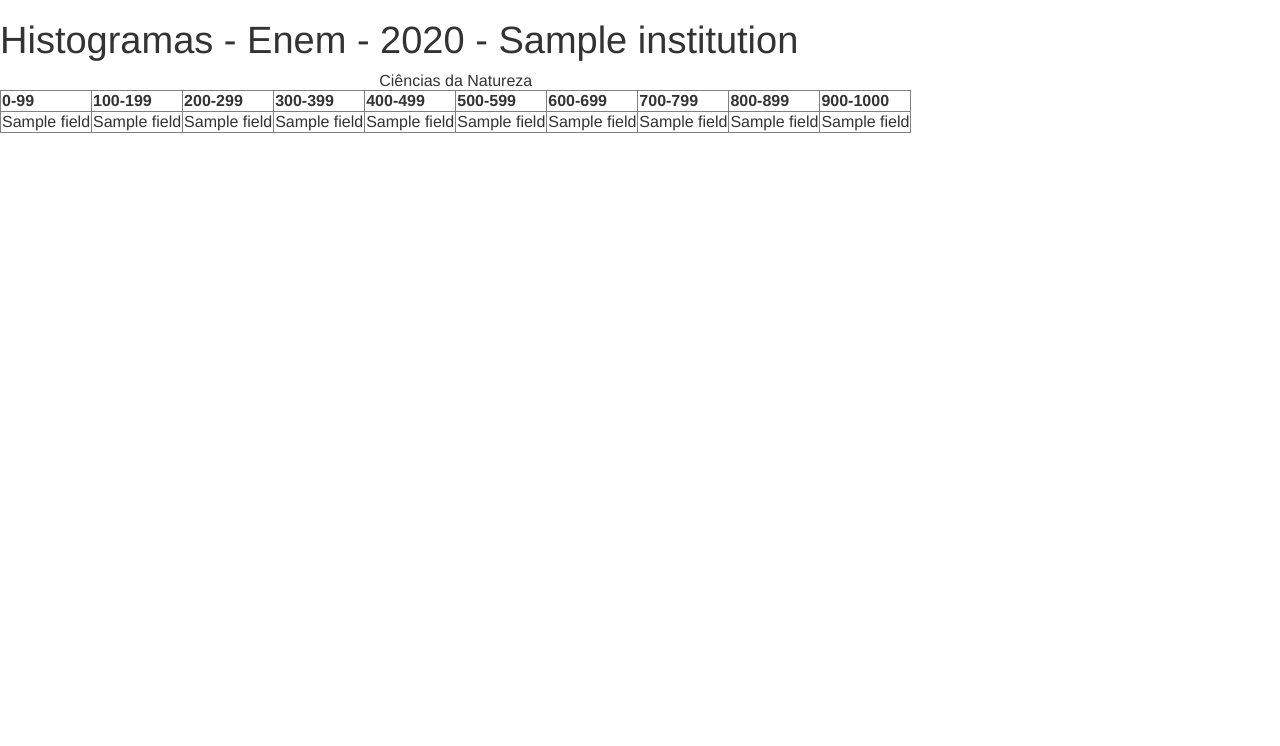
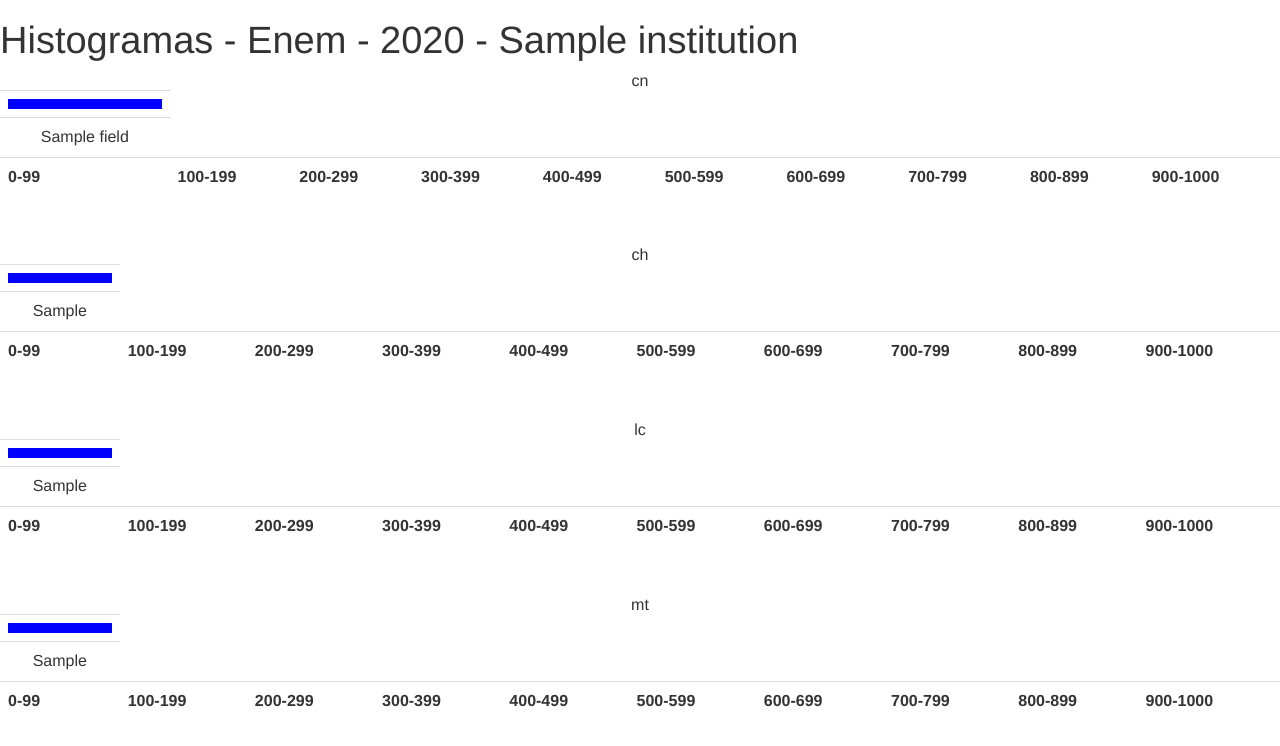
Before and after one commit to lpelos/inep-microdata, a Flask app: template templates/histograms/show.jinja2 in a window 1280 px wide. Shown: the top 746 px of the page. Run offline with Flask 2, Linux system fonts and the light colour scheme; the template is opened without the code that fills it: most values are stand-ins (such as "Sample title", 1, 10 or a date in 2020); parts of the project's set-up code (start-up, migrations or seed data) failed here and were passed over.

Commit message:
rascunho: mostrando "gráficos" das instituições por campo

```diff
--- a/templates/histograms/show.jinja2
+++ b/templates/histograms/show.jinja2
@@ -8,9 +8,25 @@
 
 <h1>Histogramas - Enem - {{ score_sheet.year }} - {{ institution.name }}</h1>
 
-<table border="1">
-  <caption>Ciências da Natureza</caption>
-  <thead>
+<style type="text/css">
+  .table { margin-bottom: 50px; }
+  .table td { vertical-align: bottom !important; text-align: center }
+  .bar { background-color: blue; width: 100% }
+</style>
+
+
+{% for field in ["cn", "ch", "lc", "mt"] %}
+  <table class="table">
+    <caption>{{field}}</caption>
+    <tr>
+      {% for score_range in score_sheet[field] %}
+        <td><div class="bar" style="height: {{ score_range / 100 }}px"></td>
+      {% endfor %}
+    <tr>
+      {% for score_range in score_sheet[field] %}
+        <td>{{ score_range }}</td>
+      {% endfor %}
+    </tr>
     <tr>
       <th>0-99</th>
       <th>100-199</th>
@@ -23,19 +39,7 @@
       <th>800-899</th>
       <th>900-1000</th>
     </tr>
-  </thead>
-  <tr>
-    <td>{{ score_sheet.cn[0] }}</td>
-    <td>{{ score_sheet.cn[1] }}</td>
-    <td>{{ score_sheet.cn[2] }}</td>
-    <td>{{ score_sheet.cn[3] }}</td>
-    <td>{{ score_sheet.cn[4] }}</td>
-    <td>{{ score_sheet.cn[5] }}</td>
-    <td>{{ score_sheet.cn[6] }}</td>
-    <td>{{ score_sheet.cn[7] }}</td>
-    <td>{{ score_sheet.cn[8] }}</td>
-    <td>{{ score_sheet.cn[9] }}</td>
-  </tr>
-</table>
+  </table>
+{% endfor %}
 
 {% endblock %}
```
